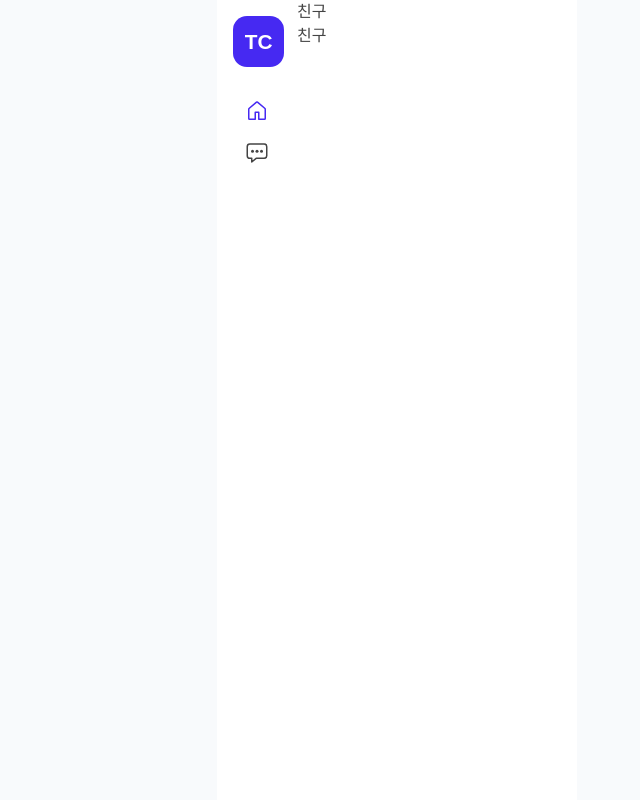
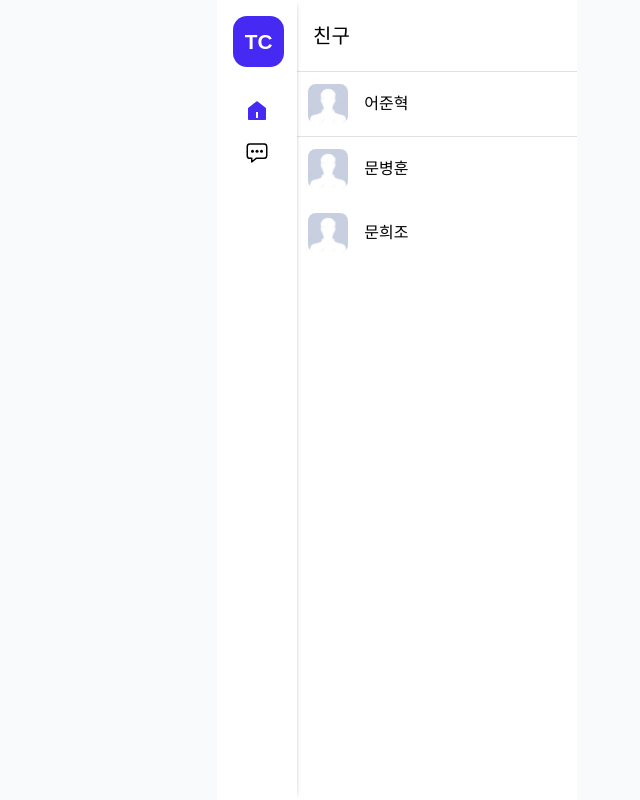
Before and after one commit to Try-Chat/Front-End, a React (Vite) app: page / in a window 1280 px wide. Shown: the whole page, without its empty margins (243-883 px from the left). Built offline with nearby package versions, Linux system fonts and the light colour scheme.

Commit message:
style: 친구 페이지 레이아웃

```diff
--- a/src/components/common/Header.tsx
+++ b/src/components/common/Header.tsx
@@ -1,11 +1,27 @@
 import { ReactNode } from 'react';
+import styled from 'styled-components';
 
 interface HeaderProps {
   children: ReactNode;
 }
 
 const Header = ({ children }: HeaderProps) => {
-  return <div>{children}</div>;
+  return <HeaderWrapper>{children}</HeaderWrapper>;
 };
 
 export default Header;
+
+const HeaderWrapper = styled.div`
+  width: 100%;
+  height: 4.5rem;
+
+  display: flex;
+  align-items: center;
+
+  padding: 1rem;
+
+  font-size: 1.25rem;
+  font-weight: bold;
+
+  border-bottom: 1px solid #dee2e6;
+`;
--- a/src/components/common/SideBar.tsx
+++ b/src/components/common/SideBar.tsx
@@ -1,17 +1,31 @@
 import styled from 'styled-components';
-import { GoHome } from 'react-icons/go';
+import { RiHome5Fill } from 'react-icons/ri';
+import { RiHome5Line } from 'react-icons/ri';
 import { IoChatboxEllipsesOutline } from 'react-icons/io5';
+import { IoChatboxEllipses } from 'react-icons/io5';
+import { useLocation } from 'react-router-dom';
 
 const SideBar = () => {
+  const location = useLocation();
+  const currentPage = location.pathname;
+
   return (
     <SideBarWrapper>
       <LogoBox>TC</LogoBox>
       <SideBarIconBox>
         <li>
-          <HomeIcon />
+          {currentPage === '/' ? (
+            <RiHome5Fill color="#4629f2" />
+          ) : (
+            <RiHome5Line />
+          )}
         </li>
         <li>
-          <IoChatboxEllipsesOutline />
+          {currentPage === '/list' ? (
+            <IoChatboxEllipses color="#4629f2" />
+          ) : (
+            <IoChatboxEllipsesOutline />
+          )}
         </li>
       </SideBarIconBox>
     </SideBarWrapper>
@@ -25,8 +39,9 @@ const SideBarWrapper = styled.aside`
   height: 100%;
 
   padding: 1rem;
+  z-index: 1;
 
-  box-shadow: 2.5px 0px 5px -5px gray;
+  box-shadow: 3px 0px 5px -5px gray;
 `;
 
 const LogoBox = styled.div`
@@ -61,7 +76,3 @@ const SideBarIconBox = styled.ul`
     font-size: 1.5rem;
   }
 `;
-
-const HomeIcon = styled(GoHome)`
-  color: #4629f2;
-`;
--- /dev/null
+++ b/src/components/common/User.tsx
@@ -0,0 +1,36 @@
+import styled from 'styled-components';
+import defaultImg from '../../assets/images/defaultImg.jpg';
+
+const User = ({ userName }: { userName: string }) => {
+  return (
+    <UserWrapper>
+      <UserPhoto src={defaultImg} alt="user_photo" />
+      <UserName>{userName}</UserName>
+    </UserWrapper>
+  );
+};
+
+export default User;
+
+const UserWrapper = styled.div`
+  width: 100%;
+  height: 4rem;
+
+  display: flex;
+  align-items: center;
+  gap: 1rem;
+
+  padding: 0 0.7rem;
+`;
+
+const UserPhoto = styled.img`
+  width: 2.5rem;
+  height: 2.5rem;
+
+  border-radius: 0.5rem;
+`;
+
+const UserName = styled.p`
+  font-size: 1rem;
+  font-weight: bold;
+`;
--- a/src/index.css
+++ b/src/index.css
@@ -160,7 +160,6 @@ input:focus {
   width: 100%;
   min-height: 100vh;
   background-color: #f8fafc;
-  color: #444;
 }
 
 .slide-pane__overlay {
--- a/src/pages/Home.tsx
+++ b/src/pages/Home.tsx
@@ -1,19 +1,24 @@
 import styled from 'styled-components';
 import { SideBar } from '../components';
 import Header from '../components/common/Header';
+import User from '../components/common/User';
 
 const Home = () => {
   return (
     <HomeWrapper>
       <SideBar />
-      <div>
+      <HomeBox>
         <Header>친구</Header>
-        <FriendList>
-          <ul>
-            <li>친구</li>
-          </ul>
-        </FriendList>
-      </div>
+        <MyProfile>
+          <User userName="어준혁" />
+        </MyProfile>
+        <ul>
+          <li>
+            <User userName="문병훈" />
+            <User userName="문희조" />
+          </li>
+        </ul>
+      </HomeBox>
     </HomeWrapper>
   );
 };
@@ -26,10 +31,10 @@ const HomeWrapper = styled.div`
   display: flex;
 `;
 
-const HomeBox = styled.div``;
+const HomeBox = styled.div`
+  width: 17.5rem;
+`;
 
-const FriendList = styled.div`
-  display: flex;
-  flex-direction: column;
-  gap: 0.5rem;
+const MyProfile = styled.div`
+  border-bottom: 1px solid #dee2e6;
 `;
```
